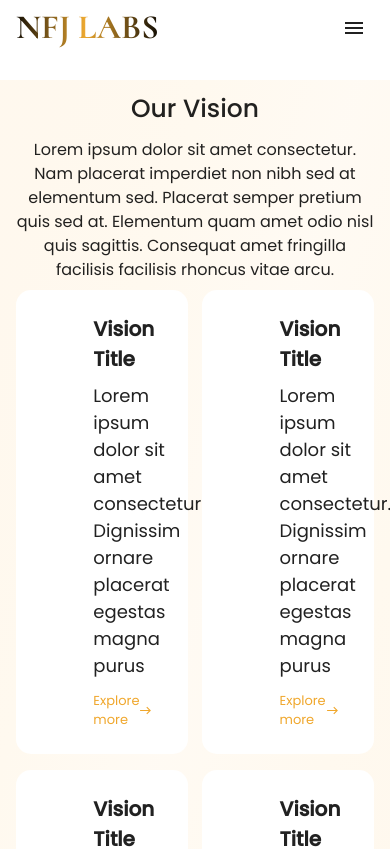
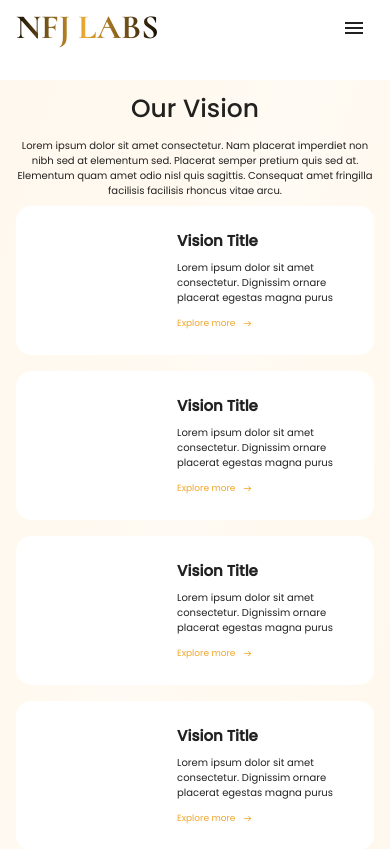
Before and after one commit to ArtisticJewellers/nfjlabs-website, a React (Create React App) app: page /about in a window 390 px wide. Shown: the top 849 px of the page. Built offline with nearby package versions, Linux system fonts and the light colour scheme.

Commit message:
make our vision section responsive

```diff
--- a/src/pages/about/vision/VisionCard.js
+++ b/src/pages/about/vision/VisionCard.js
@@ -10,7 +10,7 @@ const VisionCard = ({ vision }) => {
     <>
       <Row
         sx={{
-          width: "48%",
+          width: { xs: "100%", sm: "100%", md: "48%" },
           background: "#ffff",
           marginY: 1,
           borderRadius: "15px",
@@ -19,23 +19,45 @@ const VisionCard = ({ vision }) => {
       >
         <Box>{/* <Typography>dev</Typography> */}</Box>
         <Box sx={{ width: "55%" }}>
-          <Typography sx={{ fontWeight: 600, fontSize: "20px" }}>
+          <Typography
+            sx={{
+              fontWeight: 600,
+              fontSize: { xs: "15px", sm: "18px", md: "20px" },
+            }}
+          >
             {title}
           </Typography>
           <Spacer size={8} />
-          <Typography sx={{ fontWeight: 400, fontSize: "18px", width: "90%" }}>
+          <Typography
+            sx={{
+              fontWeight: 400,
+              fontSize: { xs: "10px", sm: "15px", md: "20px" },
+              width: "90%",
+            }}
+          >
             {description}
           </Typography>
           <Spacer size={12} />
           {/* <Box display="inline"> */}
-          <Row sx={{ width: "35%" }}>
+          <Row>
             <Typography
               color="primary"
-              sx={{ fontWeight: 400, fontSize: "13px", cursor: "pointer" }}
+              sx={{
+                fontWeight: 400,
+                fontSize: { xs: "9px", sm: "15px", md: "20px" },
+                cursor: "pointer",
+              }}
             >
               Explore more
             </Typography>
-            <East sx={{ fontSize: "13px", color: "#F0A72C" }} />
+            <East
+              sx={{
+                fontSize: { xs: "9px", sm: "15px", md: "20px" },
+                color: "#F0A72C",
+                marginX: 1,
+              }}
+            />
+            <Box flexGrow={1} />
           </Row>
           {/* </Box> */}
         </Box>
--- a/src/pages/about/vision/index.js
+++ b/src/pages/about/vision/index.js
@@ -17,7 +17,12 @@ const OurVision = () => {
         <Container>
           <Centered>
             <Headding text="Our Vision" />
-            <Typography sx={{ textAlign: "center" }}>
+            <Typography
+              sx={{
+                textAlign: "center",
+                fontSize: { xs: "10px", sm: "15px", md: "20px" },
+              }}
+            >
               Lorem ipsum dolor sit amet consectetur. Nam placerat imperdiet non
               nibh sed at elementum sed. Placerat semper pretium quis sed at.
               Elementum quam amet odio nisl quis sagittis. Consequat amet
```
